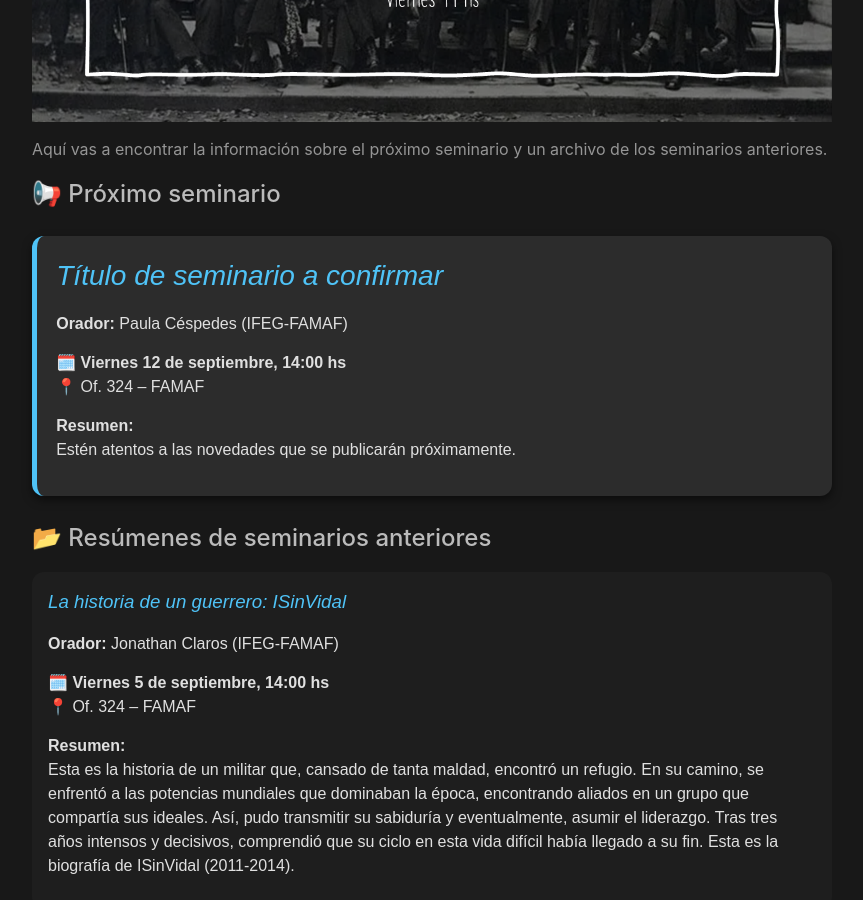
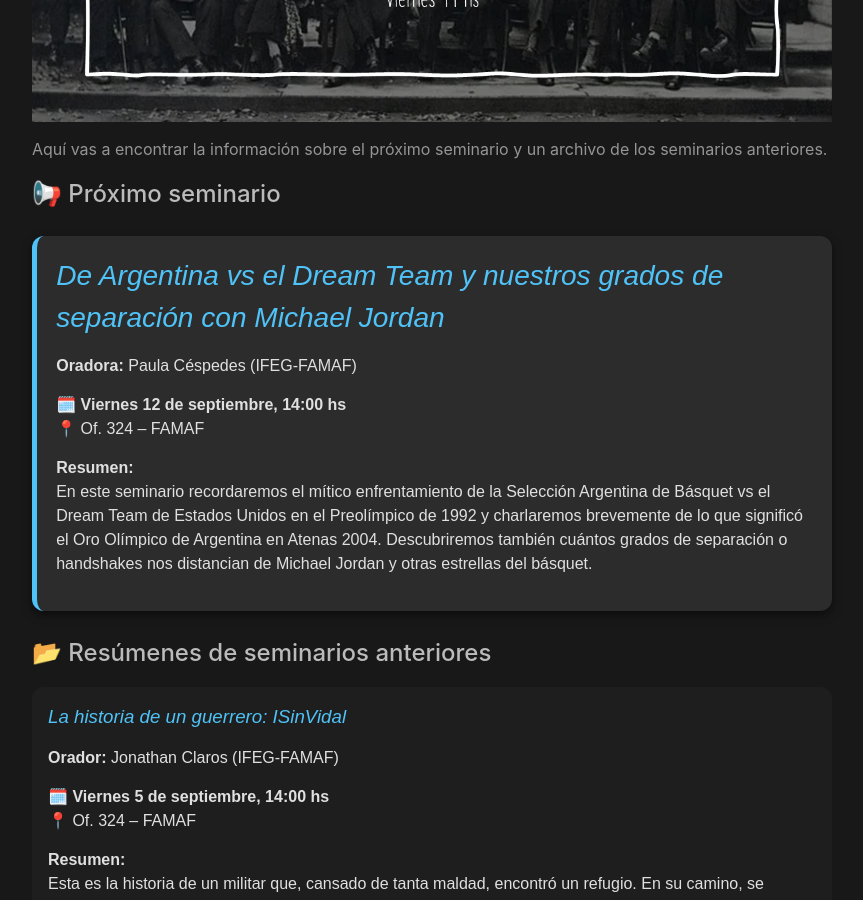
Before and after one commit to nicolasvazquez95/seminarios324, a Jekyll site: the page built from index.md, in a window 1280 px wide and 900 px high, scrolled down 435 px. Shown: the whole window, without its empty margins (208-1071 px from the left). Built offline with Jekyll 4.4.1, drawn with Linux system fonts in a browser that asks for light colours.

Commit message:
Update seminar details for "De Argentina vs el Dream Team" and enhance description

```diff
--- a/index.md
+++ b/index.md
@@ -10,7 +10,7 @@ list_title: "Artículos"
 Aquí vas a encontrar la información sobre el próximo seminario y un archivo de los seminarios anteriores.
 
 ## 📢 Próximo seminario
-
+<!-- Template (no me borres): -->
 <!-- <div style="background:#2c2c2c; border-left:5px solid #4fc3f7; border-radius:12px; padding:1.2em; margin:1.5em 0; color:#e0e0e0; font-family: sans-serif; box-shadow: 0 4px 10px rgba(0,0,0,0.5);">
   <h3><em style="color:#4fc3f7; font-size:1.5em;">Título de seminario a confirmar</em></h3>
   <p><strong>Orador:</strong> Paula Céspedes (IFEG-FAMAF)</p>
@@ -22,12 +22,12 @@ Aquí vas a encontrar la información sobre el próximo seminario y un archivo d
 </div> -->
 
 <div style="background:#2c2c2c; border-left:5px solid #4fc3f7; border-radius:12px; padding:1.2em; margin:1.5em 0; color:#e0e0e0; font-family: sans-serif; box-shadow: 0 4px 10px rgba(0,0,0,0.5);">
-  <h3><em style="color:#4fc3f7; font-size:1.5em;">Título de seminario a confirmar</em></h3>
-  <p><strong>Orador:</strong> Paula Céspedes (IFEG-FAMAF)</p>
+  <h3><em style="color:#4fc3f7; font-size:1.5em;">De Argentina vs el Dream Team y nuestros grados de separación con Michael Jordan</em></h3>
+  <p><strong>Oradora:</strong> Paula Céspedes (IFEG-FAMAF)</p>
   <p>🗓️ <strong>Viernes 12 de septiembre, 14:00 hs</strong><br>
      📍 Of. 324 – FAMAF</p>
   <p><strong>Resumen:</strong><br>
-     Estén atentos a las novedades que se publicarán próximamente.
+     En este seminario recordaremos el mítico enfrentamiento de la Selección Argentina de Básquet vs el Dream Team de Estados Unidos en el Preolímpico de 1992 y charlaremos brevemente de lo que significó el Oro Olímpico de Argentina en Atenas 2004. Descubriremos también cuántos grados de separación o handshakes nos distancian de Michael Jordan y otras estrellas del básquet.
   </p>
 </div>
 
```
